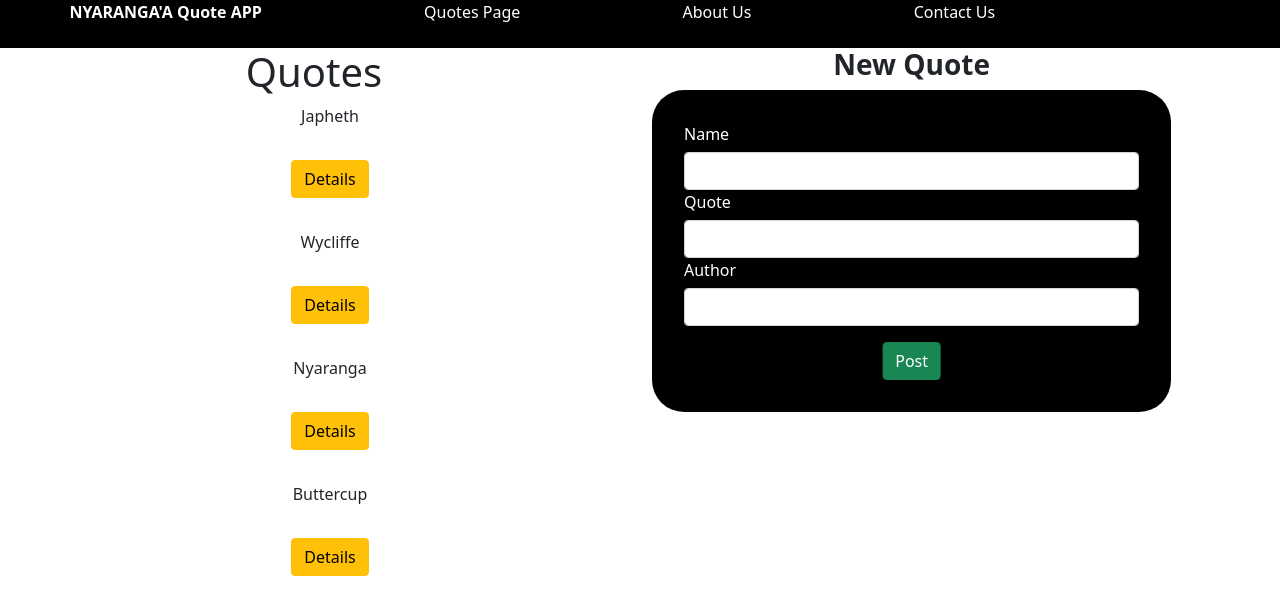
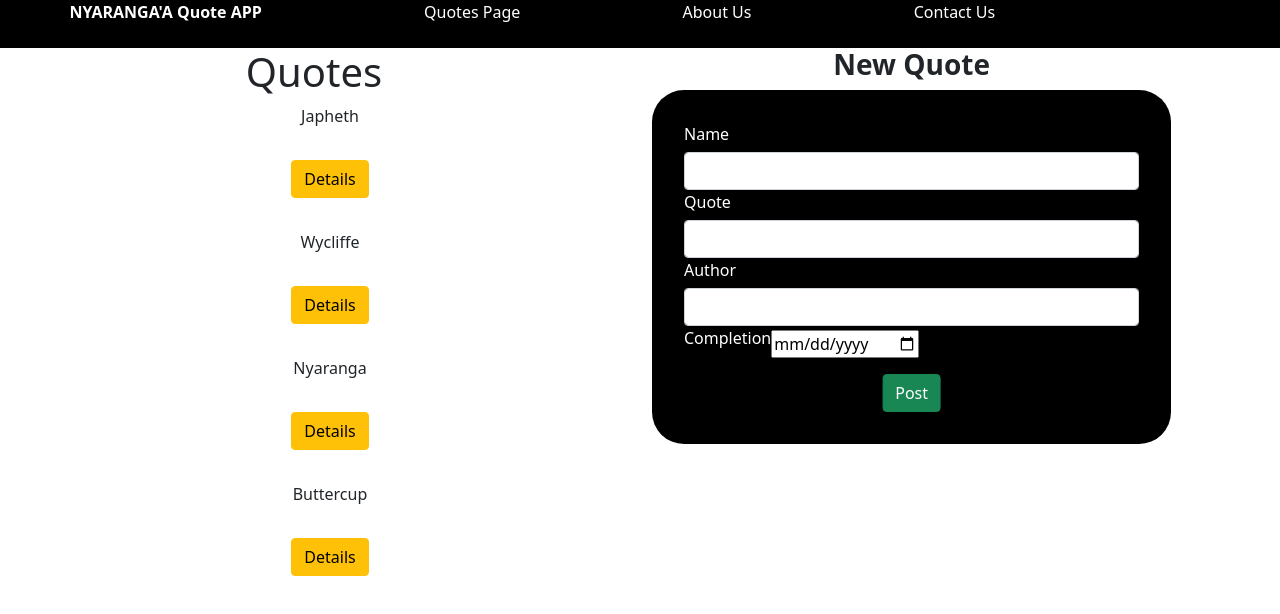
Before and after one commit to JAPHETHNYARANGA/QuotesApp, an Angular app: page / in a window 1280 px wide. Shown: the top 614 px of the page. Built offline with nearby package versions, Linux system fonts and the light colour scheme.

Commit message:
added forms

```diff
--- a/src/app/quote-form/quote-form.component.html
+++ b/src/app/quote-form/quote-form.component.html
@@ -1,17 +1,35 @@
 
 <h3>New Quote</h3>
-<form id="form">
+<form id="form" #goalForm = 'ngForm'>
                 <div class="form-group">
                     <label for="Name">Name</label>
-        <input type="text" required class="form-control" id="quote"/>
+                    <input type="text" required class="form-control" id="quote" [(ngModel)]="newQuote.name" name="name" #name='ngModel' required/>
+                    <div [hidden]="name.valid || name.pristine" class="alert alert-danger">
+                        <p>Please fill in your name</p>
+                        </div>
                 </div>
                 <div class="form-group">
                     <label for="Quote">Quote</label>
-        <input type="text" required class="form-control" id="quote"/>
+                    <input type="text" required class="form-control" rows="5" id="quote" [(ngModel)]="newQuote.quote" name="quote" #quote="ngModel" required/>
+                    <div [hidden]="quote.valid || quote.pristine" class="alert alert-danger">
+                        <p>Please fill in a quote</p>
+                        </div>
+                </div>
+
+            <div class="form-group">
+                <label for="Author">Author</label>
+                <input type="text" required class="form-control" id="quote"  [(ngModel)]="newQuote.author" name="author" #author="ngModel" required>
+                <div [hidden]="author.valid || author.pristine" class="alert alert-danger">
+                <p>Please provide the quote author</p>
+                </div>
                 </div>
             <div class="form-group">
-        <label for="Author">Author</label>
-        <input type="text" required class="form-control" id="quote"/>
+
+                <label for="complete">Completion</label>
+                <input type='date' id="complete" [(ngModel)]="newQuote.completeDate" name="completeDate" #completeDate="ngModel" required>
+                <div [hidden]="completeDate.valid || completeDate.pristine" class="alert alert-danger">
+                <p>Date is required</p>
+                </div>
             </div>
                 <button type="button" class="btn btn-success">Post</button>
 </form>
--- a/src/app/quote-form/quote-form.component.ts
+++ b/src/app/quote-form/quote-form.component.ts
@@ -1,4 +1,6 @@
+// import { Quote } from '@angular/compiler';
 import { Component, OnInit } from '@angular/core';
+import { Quote } from '../quote';
 
 @Component({
   selector: 'app-quote-form',
@@ -7,6 +9,7 @@ import { Component, OnInit } from '@angular/core';
 })
 export class QuoteFormComponent implements OnInit {
 
+  newQuote = new Quote("","","", new Date(), 0, 0);
   constructor() { }
 
   ngOnInit(): void {
```
Lines whose indentation alone changed are shown as unchanged.
